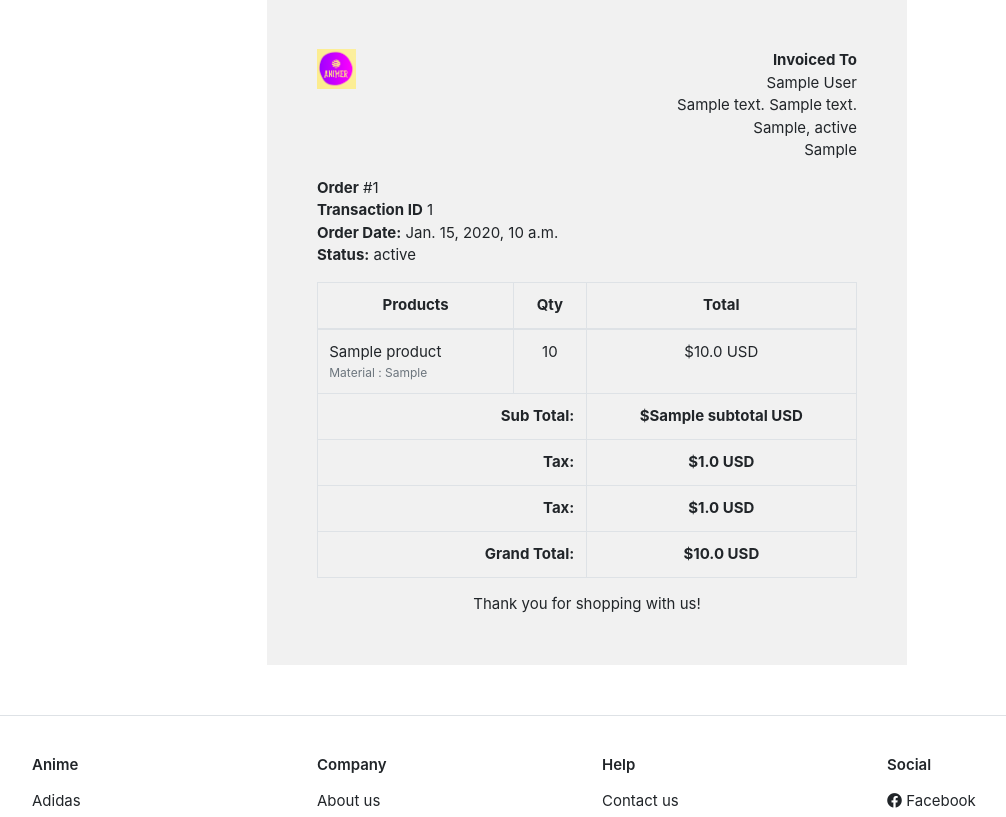
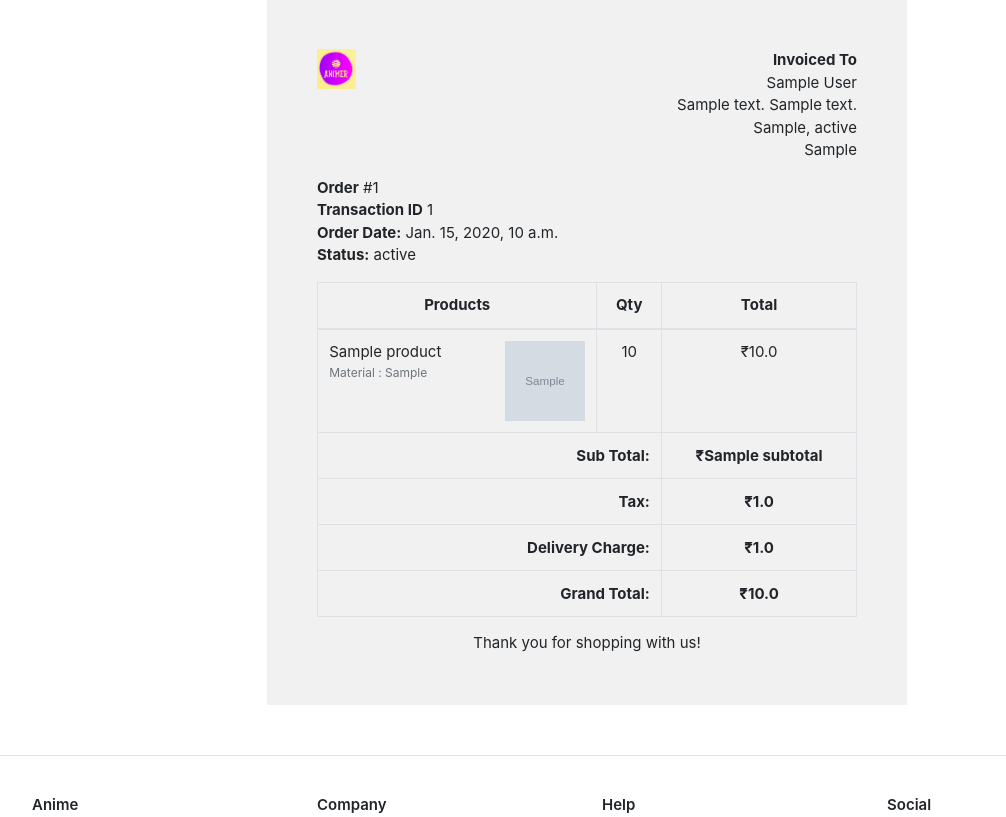
Before and after one commit to dheereshagrwal/Videos, a Django app: template templates/order/order-complete.html in a window 1280 px wide. Shown: the part 426-1243 px from the top of the page, without its empty margins (53-1059 px from the left). Run offline with Django 3.2, Linux system fonts and the light colour scheme; tables that the repository leaves empty hold one stand-in row (values such as "Sample post"); the template is opened without the code that fills it: values that come from a table or form of the project are taken from there, most other values are stand-ins (such as "Sample title", 1, 10 or a date in 2020); grey boxes marked "Sample" are stand-in pictures; some libraries are stand-ins or nearby versions; some web fonts are replaced.

Commit message:
invoice page done

```diff
--- a/templates/order/order-complete.html
+++ b/templates/order/order-complete.html
@@ -64,32 +64,35 @@
                       <tr>
                         <td>
                           {{item.product.product_name}}
+                          <div class="float-right">
+                            <img class="img-sm" src="{{item.product.images.url}}" />
+                          </div>
                           <p class="text-muted small">
                             {% if item.variations.all %} {% for i in item.variations.all %} {{ i.variation_category | capfirst }} : {{ i.variation_value | capfirst }} <br />
                             {% endfor %} {% endif %}
                           </p>
                         </td>
                         <td class="text-center">{{item.quantity}}</td>
-                        <td class="text-center">${{item.product_price}} USD</td>
+                        <td class="text-center">&#8377;{{item.product_price}}</td>
                       </tr>
                       {% endfor %}
                     </tbody>
                     <tfoot>
                       <tr>
                         <th colspan="2" class="text-right">Sub Total:</th>
-                        <th class="text-center">${{subtotal}} USD</th>
+                        <th class="text-center">&#8377;{{subtotal}}</th>
                       </tr>
                       <tr>
                         <th colspan="2" class="text-right">Tax:</th>
-                        <th class="text-center">${{order.tax}} USD</th>
+                        <th class="text-center">&#8377;{{order.tax}}</th>
                       </tr>
-                     <tr>
-                        <th colspan="2" class="text-right">Tax:</th>
-                        <th class="text-center">${{order.delivery_charge}} USD</th>
+                      <tr>
+                        <th colspan="2" class="text-right">Delivery Charge:</th>
+                        <th class="text-center">&#8377;{{order.delivery_charge}}</th>
                       </tr>
                       <tr>
                         <th colspan="2" class="text-right">Grand Total:</th>
-                        <th class="text-center">${{order.order_total}} USD</th>
+                        <th class="text-center">&#8377;{{order.order_total}}</th>
                       </tr>
                     </tfoot>
                   </table>
```
Also changed, not shown: order/views.py (+8 -3 lines).
